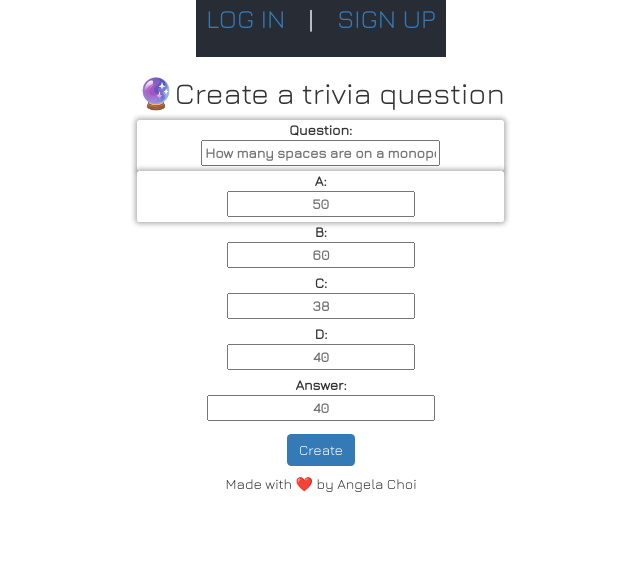
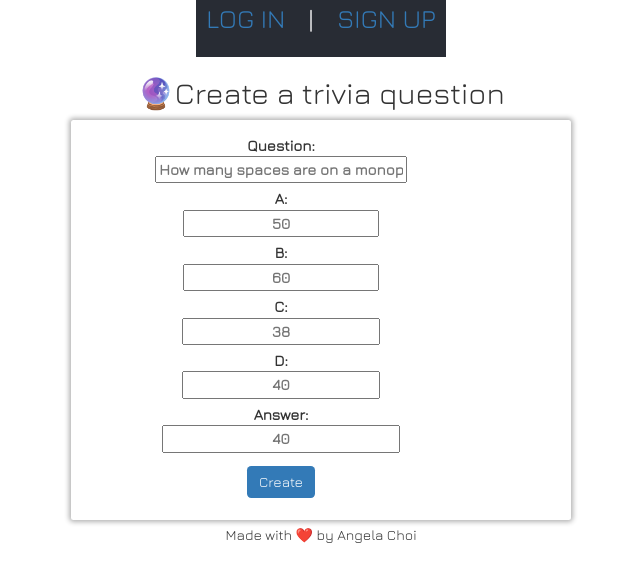
Before and after one commit to angelamchoi/react-trivia-game, a React (Create React App) app: page /create in a window 1280 px wide. Shown: the top 582 px of the page, without its empty margins (319-959 px from the left). Built offline with nearby package versions, Linux system fonts and the light colour scheme; no server answers.

Commit message:
added styles to form and trivias page and cleaned up code

```diff
--- a/src/components/QuizForm/QuizForm.css
+++ b/src/components/QuizForm/QuizForm.css
@@ -7,28 +7,28 @@
     box-shadow: 0 0 5px 2px rgba(0, 0, 0, .3);
     background-color: white;
     transform-style: preserve-3d;
-    transition: 150ms;
     cursor: pointer;
-    transform: perspective(1000px) rotateY(var(--rotate-y, 0)) translateY(var(--translate-y, 0));
-  }
-
+    height: 400px;
+    width: 500px;
+}
   .form-group {
     display: flex;
     flex-direction: column;
     margin: .5rem;
+
   }
 
   .container {
-    max-width: 900px;
-    margin: 1rem 2rem;
+    max-width: 250px;
+
   }
 
 
 .card-grid {
-    display: grid;
+    display: flex;
     align-items: center;
     grid-template-columns: repeat(auto-fill, minmax(200px, 1fr));
-    gap: 2rem;
+    padding: 10px;
   }
 
 
@@ -38,3 +38,11 @@
     border: none;
     cursor: pointer;
   }
+
+  label {
+    font-size: 15px;
+  }
+
+  input {
+    width: 100%;
+  }
--- a/src/components/QuizForm/QuizForm.jsx
+++ b/src/components/QuizForm/QuizForm.jsx
@@ -1,5 +1,5 @@
-import  React, {Component } from "react";
-import { Link } from 'react-router-dom';
+import React, { Component } from "react";
+import { Link } from "react-router-dom";
 import quizService from "../../utils/quizService";
 import "../QuizForm/QuizForm.css";
 
@@ -16,14 +16,6 @@ class QuizForm extends Component {
     };
   }
 
-  componentDidUpdate(prevProps, PrevState) {
-    if (this.props.quiz) {
-      if (prevProps.quiz.id !== this.props.quiz.id) {
-        this.setState({ ...this.props.quiz });
-      }
-    }
-  }
-
   handleChange = (event) => {
     const { name, value } = event.target;
     this.setState({ [name]: value });
@@ -33,11 +25,10 @@ class QuizForm extends Component {
 
   handleSubmit = async (e) => {
     e.preventDefault();
-    const newQuiz = await quizService.create({...this.state });
+    const newQuiz = await quizService.create({ ...this.state });
     console.log(newQuiz);
     this.props.history.push("/mytrivias");
   };
-
 
   async componentDidMount() {
     if (this.props.match && this.props.match.params.id) {
@@ -51,44 +42,68 @@ class QuizForm extends Component {
     const { a, b, c, d, question, answer } = this.state;
     return (
       <form onSubmit={(e) => this.props.handleSubmit(e)}>
-        <div className ="Form">
+        <div className="Form">
           <h2>🔮Create a trivia question</h2>
+          <div className="form-group">
             <div className="card">
+              <div className="card-grid">
+                <div className="col-md-10">
                   <label>
                     Question:
-            <input type ="textarea" name="question" value={question} placeholder="How many spaces are on a monopoly board?" onChange={this.handleChange} />
+                    <input
+                      type="textarea"
+                      name="question"
+                      value={question}
+                      placeholder="How many spaces are on a monopoly board?"
+                      onChange={this.handleChange}
+                    />
                   </label>
-        </div>
-        <div className="card">
                   <label>
                     A:
-            <input type = "text" name="a" value={a} placeholder="50"onChange={this.handleChange} />
+                    <input
+                      type="text"
+                      name="a"
+                      value={a}
+                      placeholder="50"
+                      onChange={this.handleChange}
+                    />
                   </label>
-        </div>
-        <div>
                   <label>
                     B:
-            <input name="b" value={b} placeholder="60"onChange={this.handleChange} />
+                    <input
+                      name="b"
+                      value={b}
+                      placeholder="60"
+                      onChange={this.handleChange}
+                    />
                   </label>
-        </div>
-        <div>
                   <label>
                     C:
-            <input name="c" value={c} placeholder="38"onChange={this.handleChange} />
+                    <input
+                      name="c"
+                      value={c}
+                      placeholder="38"
+                      onChange={this.handleChange}
+                    />
                   </label>
-        </div>
-        <div>
                   <label>
                     D:
-            <input value={d} name="d" placeholder="40" onChange={this.handleChange} />
+                    <input
+                      value={d}
+                      name="d"
+                      placeholder="40"
+                      onChange={this.handleChange}
+                    />
                   </label>
-        </div>
-        <div>
                   <label>
                     Answer:
-            <input value={answer} name="answer"placeholder="40" onChange={this.handleChange} />
+                    <input
+                      value={answer}
+                      name="answer"
+                      placeholder="40"
+                      onChange={this.handleChange}
+                    />
                   </label>
-        </div>
 
                   <div>
                     <button
@@ -100,7 +115,10 @@ class QuizForm extends Component {
                     </button>
                   </div>
                 </div>
-
+              </div>
+            </div>
+          </div>
+        </div>
       </form>
     );
   }
--- a/src/components/QuizList/QuizList.css
+++ b/src/components/QuizList/QuizList.css
@@ -0,0 +1,18 @@
+.card {
+    display: flex;
+    justify-content: center;
+    align-items: center;
+    position: relative;
+    border-radius: .25rem;
+    box-shadow: 0 0 5px 2px rgba(0, 0, 0, .3);
+    background-color: white;
+    transform-style: preserve-3d;
+    cursor: pointer;
+    height: 400px;
+    width: 300px;
+  }
+
+  .container {
+    max-width: 250px;
+    margin: 5rem 2rem;
+  }
--- a/src/components/QuizList/QuizList.jsx
+++ b/src/components/QuizList/QuizList.jsx
@@ -1,4 +1,4 @@
-import React , {Component} from "react";
+import React, { Component } from "react";
 import quizService from "../../utils/quizService";
 
 class QuizList extends Component {
@@ -6,25 +6,47 @@ class QuizList extends Component {
     super();
     this.state = {
       quizzes: [],
+      quiz: [],
     };
   }
 
   async componentDidMount() {
     const quizzes = await quizService.index();
     console.log(quizzes);
-    this.setState({quizzes});
+    this.setState({ quizzes });
+  }
 
+  componentDidUpdate(prevProps, PrevState) {
+    if (this.props.quiz) {
+      if (prevProps.quiz.id !== this.props.quiz.id) {
+        this.setState({ ...this.props.quiz });
+      }
+    }
   }
 
   handleDelete = async (id) => {
-    const deletedQuiz = await quizService.delete(id);
+    const newQuiz = await quizService.delete(id);
     this.setState({
-      quizzes: deletedQuiz,
+      quizzes: newQuiz,
     });
-    console.log(deletedQuiz);
+    console.log(newQuiz);
+  };
+
+  handleEditClicked = (selectedQuiz) =>
+    this.setState({ selectedQuiz, isEditing: true });
+
+  handleQuizUpdate = (updatedQuiz) => {
+    const quizzes = this.quizzes.map((quiz) => {
+      if (quiz.a === updatedQuiz) {
+        return updatedQuiz;
       }
+      return quiz;
+    });
 
-render () {
+    this.setState({ quizzes, isEditing: false });
+  };
+
+  render() {
     return (
       <div>
         <h1> 🔮My Trivias!</h1>
@@ -32,6 +54,7 @@ render () {
           <div className="card-grid">
             {this.state.quizzes.map((quiz, i) => (
               <div className="container">
+                <div className="card">
                 <div>{quiz.a} </div>
                 <div>{quiz.b} </div>
                 <div>{quiz.c} </div>
@@ -49,24 +72,24 @@ render () {
                 <button
                   type="submit"
                   className="btn btn-info"
-                  onClick={this.handleSubmit}
+                  onClick={this.handleEditedClicked}
                 >
                   {" "}
                   Edit
                 </button>
               </div>
-
+              </div>
             ))}
             ;
           </div>
         </div>
       </div>
+
     );
-};
+  }
 }
 
 export default QuizList;
-
 
 // import React, { Component } from "react";
 // import quizService from "../../utils/quizService";
@@ -91,7 +114,6 @@ export default QuizList;
 //   };
 
 // clear = () => this.setState(initialState);
-
 
 //   render() {
 //     return (
--- a/src/utils/quizService.js
+++ b/src/utils/quizService.js
@@ -46,15 +46,23 @@ function update(quiz) {
   return fetch(BASE_URL + quiz._id, options).then((res) => res.json());
 }
 
-function deleteOne(id) {
-  const options = {
+// function deleteOne(id) {
+//   const options = {
+//     method: "DELETE",
+//     headers: {
+//       "Content-type": "application/json",
+//       Authorization: "Bearer " + tokenService.getToken(),
+//     },
+//   };
+//   return fetch("/api/mytrivias" + id, options).then((res) => res.json());
+// }
+
+async function deleteOne(id) {
+  const res = await fetch(`/api/mytrivias/${id}`, {
     method: "DELETE",
-    headers: {
-      "Content-type": "application/json",
-      Authorization: "Bearer " + tokenService.getToken(),
-    },
-  };
-  return fetch("/api/mytrivias" + id, options).then((res) => res.json());
+  });
+  const result = await res.json();
+  return result;
 }
 
 
```
Lines whose indentation alone changed are shown as unchanged.
